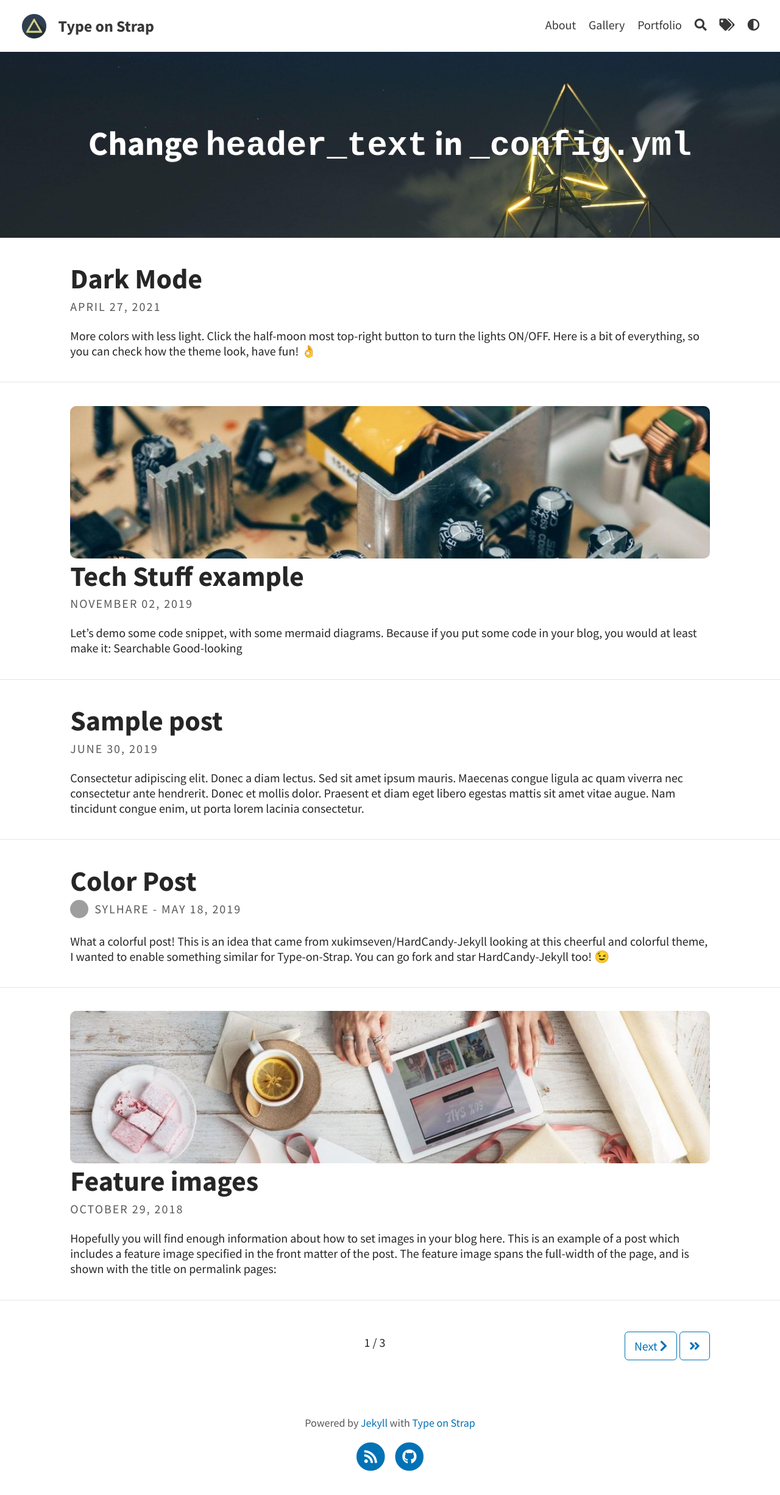
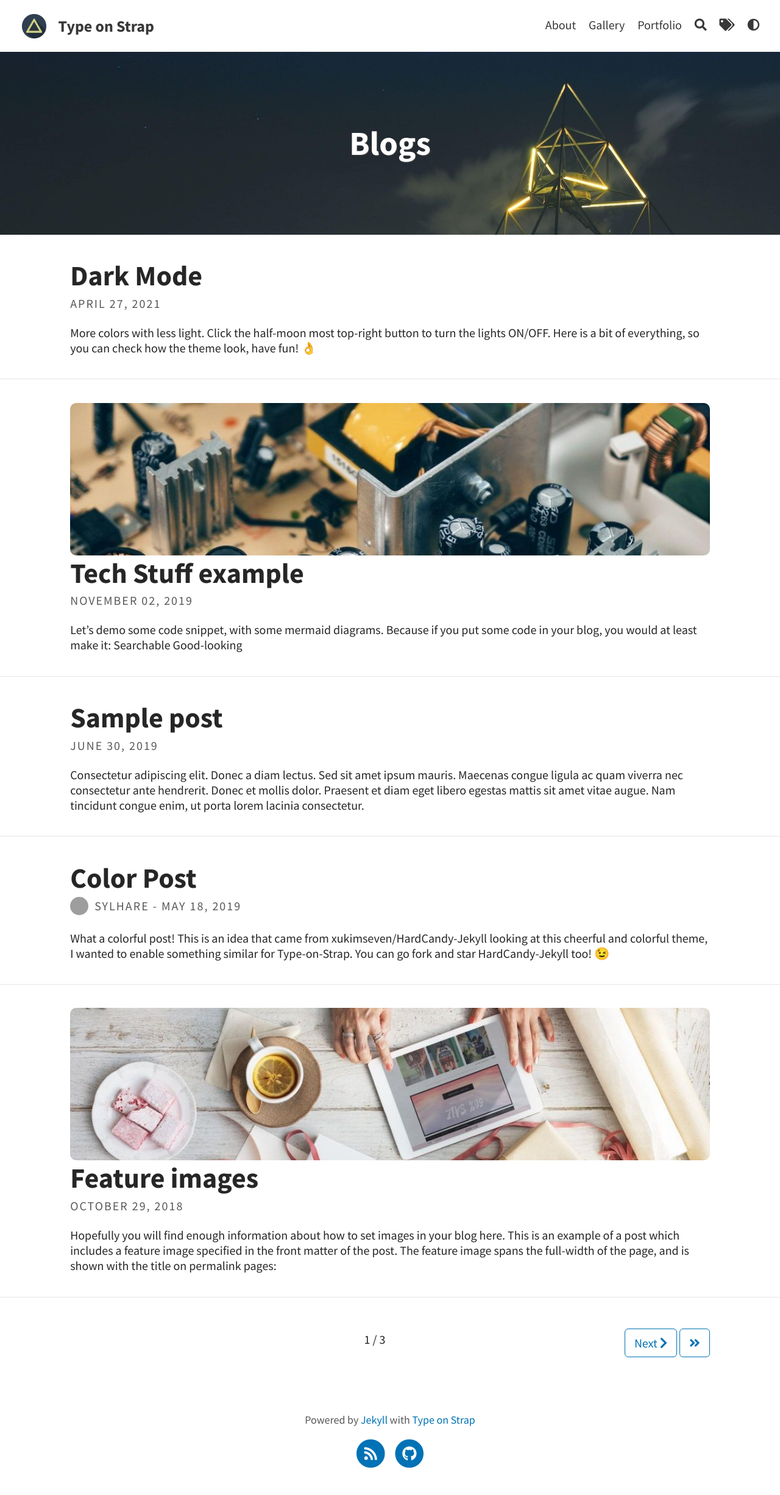
Before and after one commit to Ericturnip/ericturnip.github.io, a Jekyll site: the page built from index.html, in a window 1280 px wide. Shown: the whole page at 61% size. Built offline with Jekyll 4.4.1, drawn with Linux system fonts in a browser that asks for light colours; the list of posts is cut into pages by our own code; some of the changed lines change nothing that is shown; grey boxes are pictures that could not be loaded.

Commit message:
Update Config

```diff
--- a/_config.yml
+++ b/_config.yml
@@ -1,6 +1,6 @@
 # SITE CONFIGURATION
-baseurl: "/Type-on-Strap"
-url: "https://sylhare.github.io"
+baseurl: "/"
+url: "https://ericturnip.github.io"
 
 # THEME-SPECIFIC CONFIGURATION
 title: Type on Strap                                    # site's title
@@ -9,7 +9,7 @@ avatar: assets/img/triangle.png                         # Empty for no avatar in
 favicon: assets/favicon.ico                             # Icon displayed in the tab
 
 # Header and footer text
-header_text: Change <code>header_text</code> in <code>_config.yml</code>  # Change Blog header text
+header_text: Blogs  # Change Blog header text
 header_feature_image: assets/img/header/triangular.jpeg
 header_feature_image_responsive: true
 footer_text: >
```
